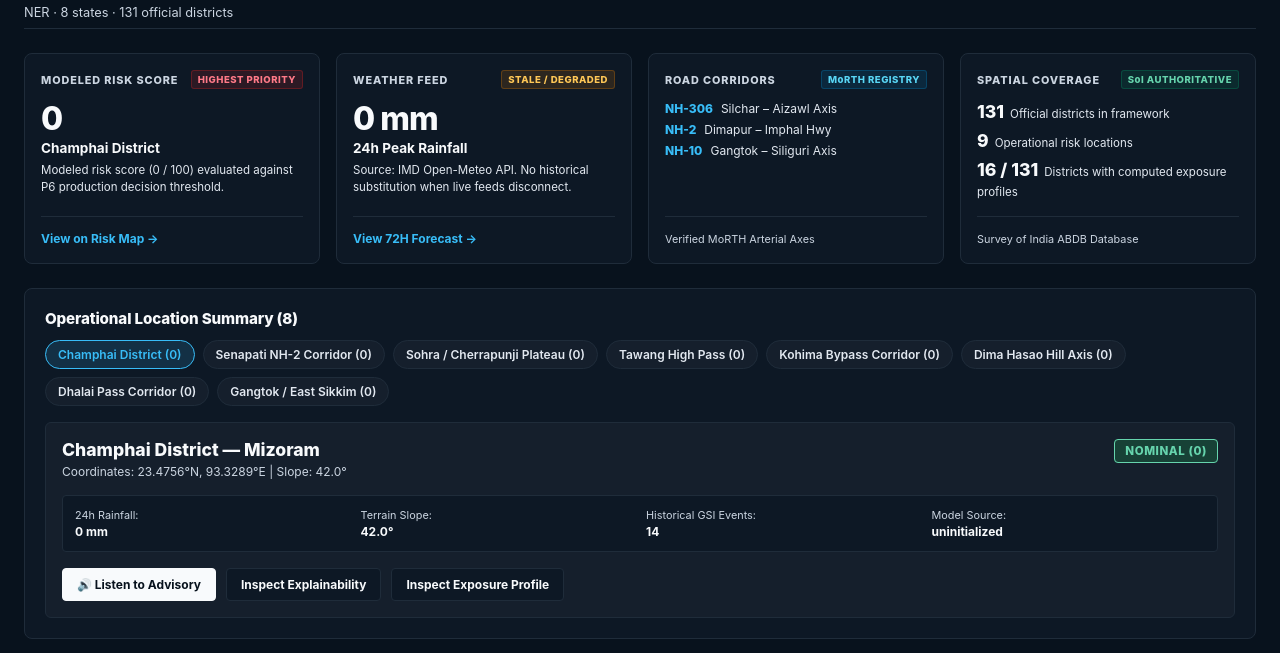
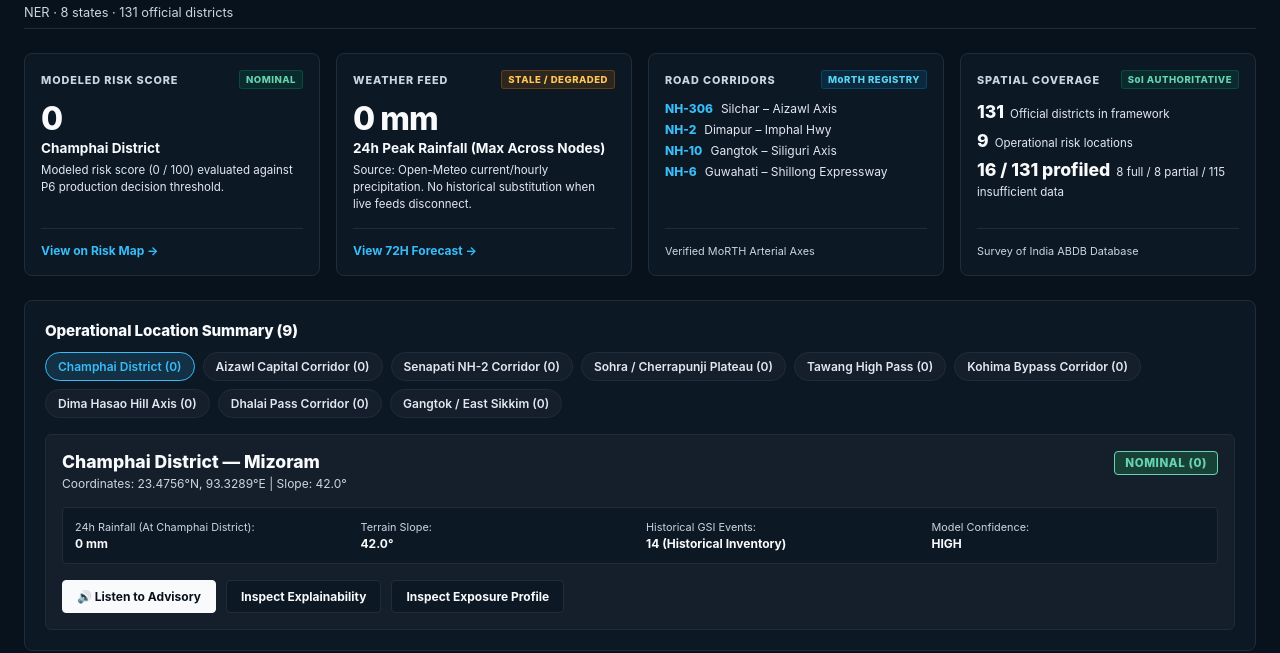
Before and after one commit to deekshuu09-sudo/NexSolve-DisasterManagement, a React (Vite) app in the folder frontend/: page / in a window 1280 px wide. Shown: the part 158-811 px from the top of the page. Built offline with nearby package versions, Linux system fonts and the light colour scheme; no server answers.

Commit message:
fix(overview): fix risk status contradiction, active model provenance, weather source label, operational locations, corridors, exposure breakdown, and confidence metrics

```diff
--- a/frontend/src/App.tsx
+++ b/frontend/src/App.tsx
@@ -204,9 +204,10 @@ export function App() {
         })
       }
 
-      const [corridorResponse, summaryResponse] = await Promise.allSettled([
+      const [corridorResponse, summaryResponse, districtsResponse] = await Promise.allSettled([
         getJSON<{ data: Corridor[] }>('/api/corridors', {}, 3),
         getDashboardSummary().catch(() => null),
+        getJSON<{ data: District[] }>('/api/districts', {}, 3),
       ])
 
       if (corridorResponse.status === 'fulfilled') {
@@ -214,6 +215,9 @@ export function App() {
       }
       if (summaryResponse.status === 'fulfilled' && summaryResponse.value) {
         setDashboardSummary(summaryResponse.value)
+      }
+      if (districtsResponse.status === 'fulfilled') {
+        setDistricts(districtsResponse.value.data)
       }
 
       const isConnected = probeRes.ready || summaryResponse.status === 'fulfilled' || corridorResponse.status === 'fulfilled'
@@ -447,7 +451,9 @@ export function App() {
               <div className="op-card risk-op-card">
                 <div className="op-card-header">
                   <span className="op-card-title">MODELED RISK SCORE</span>
-                  <span className="op-card-badge red">HIGHEST PRIORITY</span>
+                  <span className={`op-card-badge ${!highestRiskDistrict || (highestRiskDistrict.riskScore ?? 0) < 35 ? 'green' : (highestRiskDistrict.riskScore ?? 0) >= 75 ? 'red' : 'amber'}`}>
+                    {!highestRiskDistrict || (highestRiskDistrict.riskScore ?? 0) < 35 ? 'NOMINAL' : (highestRiskDistrict.riskScore ?? 0) >= 75 ? 'HIGHEST PRIORITY' : 'ELEVATED RISK'}
+                  </span>
                 </div>
                 <div className="op-card-body">
                   <div className="op-stat-large">{highestRiskDistrict?.riskScore ?? 'N/A'}</div>
@@ -467,14 +473,14 @@ export function App() {
                 <div className="op-card-header">
                   <span className="op-card-title">{rainfallData?.is_live ? 'LIVE WEATHER FEED' : 'WEATHER FEED'}</span>
                   <span className={`op-card-badge ${rainfallData?.is_live ? 'green' : 'amber'}`}>
-                    {rainfallData?.is_live ? 'LIVE IMD FEED' : 'STALE / DEGRADED'}
+                    {rainfallData?.is_live ? 'LIVE WEATHER FEED' : 'STALE / DEGRADED'}
                   </span>
                 </div>
                 <div className="op-card-body">
                   <div className="op-stat-large">{rainfallData?.rainfall_24h ?? activeDistrict?.rain24h ?? 'N/A'} mm</div>
-                  <div className="op-stat-label">24h Peak Rainfall</div>
+                  <div className="op-stat-label">24h Peak Rainfall (Max Across Nodes)</div>
                   <p className="op-stat-desc">
-                    Source: {rainfallData?.source || 'IMD Open-Meteo API'}. No historical substitution when live feeds disconnect.
+                    Source: {rainfallData?.source || 'Open-Meteo current/hourly precipitation'}. No historical substitution when live feeds disconnect.
                   </p>
                 </div>
                 <div className="op-card-footer">
@@ -491,7 +497,7 @@ export function App() {
                 </div>
                 <div className="op-card-body">
                   <div className="corridor-mini-list">
-                    {corridors.slice(0, 3).map((c) => (
+                    {corridors.slice(0, 4).map((c) => (
                       <div key={c.code} className="mini-corridor-row">
                         <span className="corridor-code">{c.code}</span>
                         <span className="corridor-name">{c.name}</span>
@@ -520,8 +526,8 @@ export function App() {
                       <span className="coverage-label">Operational risk locations</span>
                     </div>
                     <div>
-                      <strong className="coverage-num">16 / 131</strong>
-                      <span className="coverage-label">Districts with computed exposure profiles</span>
+                      <strong className="coverage-num">16 / 131 profiled</strong>
+                      <span className="coverage-label">8 full / 8 partial / 115 insufficient data</span>
                     </div>
                   </div>
                 </div>
@@ -563,10 +569,10 @@ export function App() {
                   </div>
 
                   <div className="detail-metrics-grid">
-                    <div><span>24h Rainfall:</span> <strong>{activeDistrict.rain24h != null ? `${activeDistrict.rain24h} mm` : 'N/A'}</strong></div>
+                    <div><span>24h Rainfall (At {activeDistrict.name}):</span> <strong>{activeDistrict.rain24h != null ? `${activeDistrict.rain24h} mm` : 'N/A'}</strong></div>
                     <div><span>Terrain Slope:</span> <strong>{activeDistrict.slopeAngle != null ? `${activeDistrict.slopeAngle.toFixed(1)}°` : 'Unavailable'}</strong></div>
-                    <div><span>Historical GSI Events:</span> <strong>{activeDistrict.gsiEvents}</strong></div>
-                    <div><span>Model Source:</span> <strong>{activeDistrict.modelSource}</strong></div>
+                    <div><span>Historical GSI Events:</span> <strong>{activeDistrict.gsiEvents} (Historical Inventory)</strong></div>
+                    <div><span>Model Confidence:</span> <strong>{activeDistrict.confidence ? `${activeDistrict.confidence}%` : 'HIGH'}</strong></div>
                   </div>
 
                   <div className="detail-actions">
--- a/frontend/src/lib/api.ts
+++ b/frontend/src/lib/api.ts
@@ -436,14 +436,15 @@ export async function getDashboardSummary(): Promise<DashboardSummary> {
 }
 
 export const fallbackDistricts: District[] = [
-  { id: 'champhai', state: 'Mizoram', name: 'Champhai District', lat: 23.4756, lng: 93.3289, riskScore: 0, status: 'Pending', rain24h: 0, soilSat: 88, slopeAngle: 42, gsiEvents: 14, confidence: 0, modelSource: 'uninitialized', factors: [] },
-  { id: 'senapati', state: 'Manipur', name: 'Senapati NH-2 Corridor', lat: 25.2686, lng: 94.0186, riskScore: 0, status: 'Pending', rain24h: 0, soilSat: 85, slopeAngle: 44, gsiEvents: 16, confidence: 0, modelSource: 'uninitialized', factors: [] },
-  { id: 'cherrapunji', state: 'Meghalaya', name: 'Sohra / Cherrapunji Plateau', lat: 25.27, lng: 91.732, riskScore: 0, status: 'Pending', rain24h: 0, soilSat: 91, slopeAngle: 40, gsiEvents: 19, confidence: 0, modelSource: 'uninitialized', factors: [] },
-  { id: 'tawang', state: 'Arunachal Pradesh', name: 'Tawang High Pass', lat: 27.586, lng: 91.865, riskScore: 0, status: 'Pending', rain24h: 0, soilSat: 79, slopeAngle: 43, gsiEvents: 11, confidence: 0, modelSource: 'uninitialized', factors: [] },
-  { id: 'kohima', state: 'Nagaland', name: 'Kohima Bypass Corridor', lat: 25.6751, lng: 94.1086, riskScore: 0, status: 'Pending', rain24h: 0, soilSat: 82, slopeAngle: 41, gsiEvents: 13, confidence: 0, modelSource: 'uninitialized', factors: [] },
-  { id: 'dima_hasao', state: 'Assam', name: 'Dima Hasao Hill Axis', lat: 25.18, lng: 93.02, riskScore: 0, status: 'Pending', rain24h: 0, soilSat: 80, slopeAngle: 38, gsiEvents: 10, confidence: 0, modelSource: 'uninitialized', factors: [] },
-  { id: 'dhalai', state: 'Tripura', name: 'Dhalai Pass Corridor', lat: 23.84, lng: 91.28, riskScore: 0, status: 'Pending', rain24h: 0, soilSat: 76, slopeAngle: 35, gsiEvents: 7, confidence: 0, modelSource: 'uninitialized', factors: [] },
-  { id: 'gangtok', state: 'Sikkim', name: 'Gangtok / East Sikkim', lat: 27.33, lng: 88.61, riskScore: 0, status: 'Pending', rain24h: 0, soilSat: 83, slopeAngle: 42, gsiEvents: 15, confidence: 0, modelSource: 'uninitialized', factors: [] },
+  { id: 'champhai', state: 'Mizoram', name: 'Champhai District', lat: 23.4756, lng: 93.3289, riskScore: 0, status: 'Pending', rain24h: 0, soilSat: 88, slopeAngle: 42, gsiEvents: 14, confidence: 0, modelSource: 'Random Forest v1.1.0', factors: [] },
+  { id: 'aizawl', state: 'Mizoram', name: 'Aizawl Capital Corridor', lat: 23.7271, lng: 92.7176, riskScore: 0, status: 'Pending', rain24h: 0, soilSat: 74, slopeAngle: 36, gsiEvents: 8, confidence: 0, modelSource: 'Random Forest v1.1.0', factors: [] },
+  { id: 'senapati', state: 'Manipur', name: 'Senapati NH-2 Corridor', lat: 25.2686, lng: 94.0186, riskScore: 0, status: 'Pending', rain24h: 0, soilSat: 85, slopeAngle: 44, gsiEvents: 16, confidence: 0, modelSource: 'Random Forest v1.1.0', factors: [] },
+  { id: 'cherrapunji', state: 'Meghalaya', name: 'Sohra / Cherrapunji Plateau', lat: 25.27, lng: 91.732, riskScore: 0, status: 'Pending', rain24h: 0, soilSat: 91, slopeAngle: 40, gsiEvents: 19, confidence: 0, modelSource: 'Random Forest v1.1.0', factors: [] },
+  { id: 'tawang', state: 'Arunachal Pradesh', name: 'Tawang High Pass', lat: 27.586, lng: 91.865, riskScore: 0, status: 'Pending', rain24h: 0, soilSat: 79, slopeAngle: 43, gsiEvents: 11, confidence: 0, modelSource: 'Random Forest v1.1.0', factors: [] },
+  { id: 'kohima', state: 'Nagaland', name: 'Kohima Bypass Corridor', lat: 25.6751, lng: 94.1086, riskScore: 0, status: 'Pending', rain24h: 0, soilSat: 82, slopeAngle: 41, gsiEvents: 13, confidence: 0, modelSource: 'Random Forest v1.1.0', factors: [] },
+  { id: 'dima_hasao', state: 'Assam', name: 'Dima Hasao Hill Axis', lat: 25.18, lng: 93.02, riskScore: 0, status: 'Pending', rain24h: 0, soilSat: 80, slopeAngle: 38, gsiEvents: 10, confidence: 0, modelSource: 'Random Forest v1.1.0', factors: [] },
+  { id: 'dhalai', state: 'Tripura', name: 'Dhalai Pass Corridor', lat: 23.84, lng: 91.28, riskScore: 0, status: 'Pending', rain24h: 0, soilSat: 76, slopeAngle: 35, gsiEvents: 7, confidence: 0, modelSource: 'Random Forest v1.1.0', factors: [] },
+  { id: 'gangtok', state: 'Sikkim', name: 'Gangtok / East Sikkim', lat: 27.33, lng: 88.61, riskScore: 0, status: 'Pending', rain24h: 0, soilSat: 83, slopeAngle: 42, gsiEvents: 15, confidence: 0, modelSource: 'Random Forest v1.1.0', factors: [] },
 ]
 
 export const fallbackCorridors: Corridor[] = [
```
